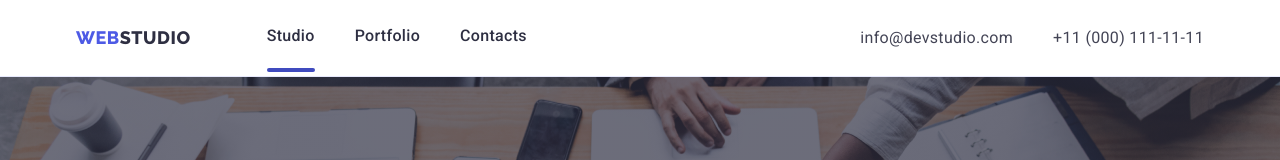
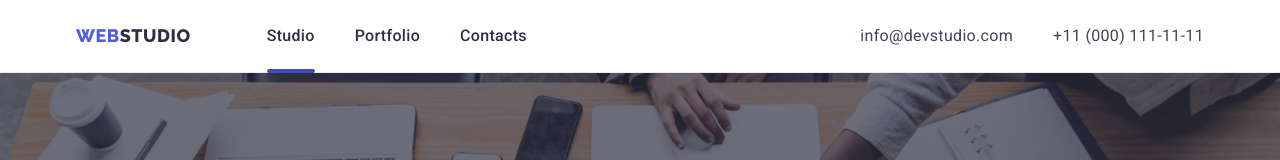
Before and after one commit to Yakiv87/goit-markup-hw-05, a plain HTML site: page index.html in a window 1280 px wide. Shown: the top 160 px of the page. Drawn offline with nearby package versions, Linux system fonts and the light colour scheme.

Commit message:
Update styles.css

```diff
--- a/css/styles.css
+++ b/css/styles.css
@@ -111,6 +111,7 @@ img {
   margin-left: auto;
 }
 .menu-link {
+  position: relative;
   font-weight: 500;
   font-size: 16px;
   line-height: 1.5;
@@ -123,12 +124,11 @@ img {
 .current::after {
   content: '';
   display: block;
-  position: relative;
+  position: absolute;
   width: 48px;
   height: 4px;
-  left: 0px;
-  top: 20px;
-  bottom: -1;
+  /* left: 0px; */
+  bottom: -1px;
   background: #404bbf;
   border-radius: 2px;
 }
```
